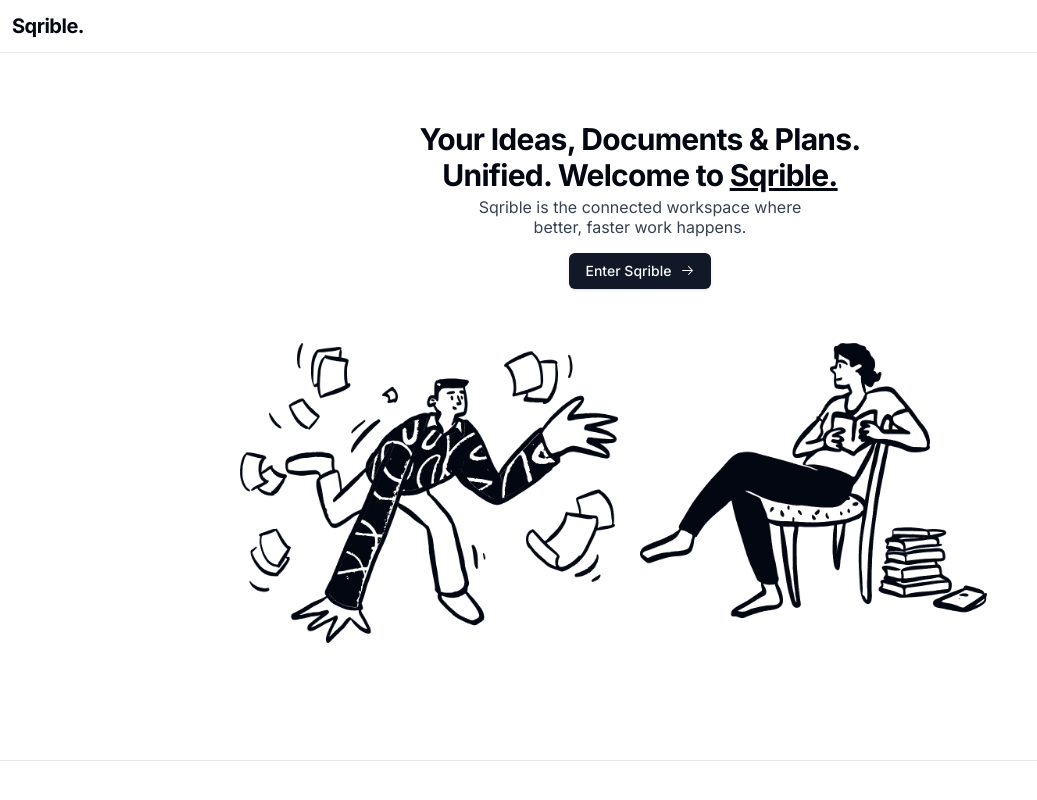
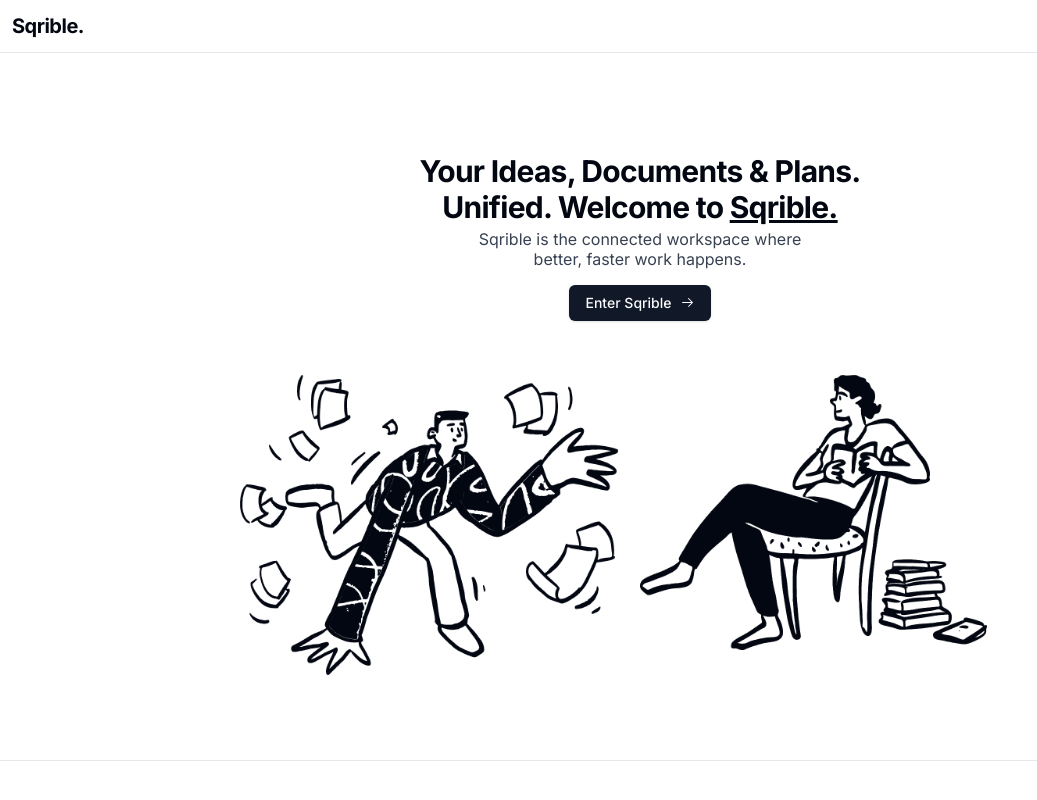
Before and after one commit to Krish-Das/sqrible-app, a Next.js app: page / in a window 1280 px wide. Shown: the whole page, without its empty margins (0-1037 px from the left). Built offline with nearby package versions, Linux system fonts and the light colour scheme.

Commit message:
MODIFY spacing in the hero

```diff
--- a/app/(marketting)/_component/hero.tsx
+++ b/app/(marketting)/_component/hero.tsx
@@ -4,7 +4,7 @@ import Image from "next/image";
 
 const Hero = () => {
   return (
-    <div className="grid h-full w-full flex-col place-content-center place-items-center gap-1 text-center">
+    <div className="grid h-full w-full flex-col place-content-center place-items-center gap-1 pt-16 text-center">
       <h1 className="text-2xl font-bold tracking-tight sm:text-3xl">
         Your Ideas, Documents & Plans. <br /> Unified. Welcome to{" "}
         <span className="underline underline-offset-2">Sqrible.</span>
```
